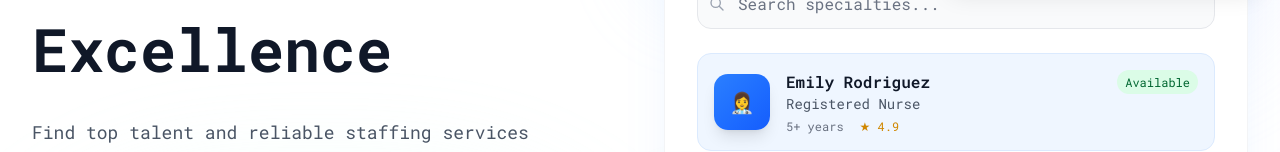
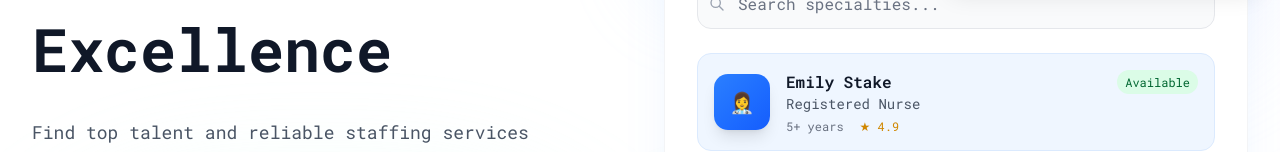
Before and after one commit to Olamigoke10/Quality-Staff, a React (Vite) app: page / in a window 1280 px wide. Shown: the part 319-471 px from the top of the page. Built offline with nearby package versions, Linux system fonts and the light colour scheme.

Commit message:
Updating text

```diff
--- a/src/pages/Home.jsx
+++ b/src/pages/Home.jsx
@@ -200,7 +200,7 @@ const Home = () => {
                     <div className="flex-1">
                       <div className="flex items-center justify-between">
                         <h4 className="font-semibold text-gray-900 dark:text-white">
-                          Emily Rodriguez
+                          Emily Stake
                         </h4>
                         <span className="text-xs bg-green-100 text-green-800 dark:bg-green-900/30 dark:text-green-400 px-2 py-1 rounded-full">
                           Available
```
